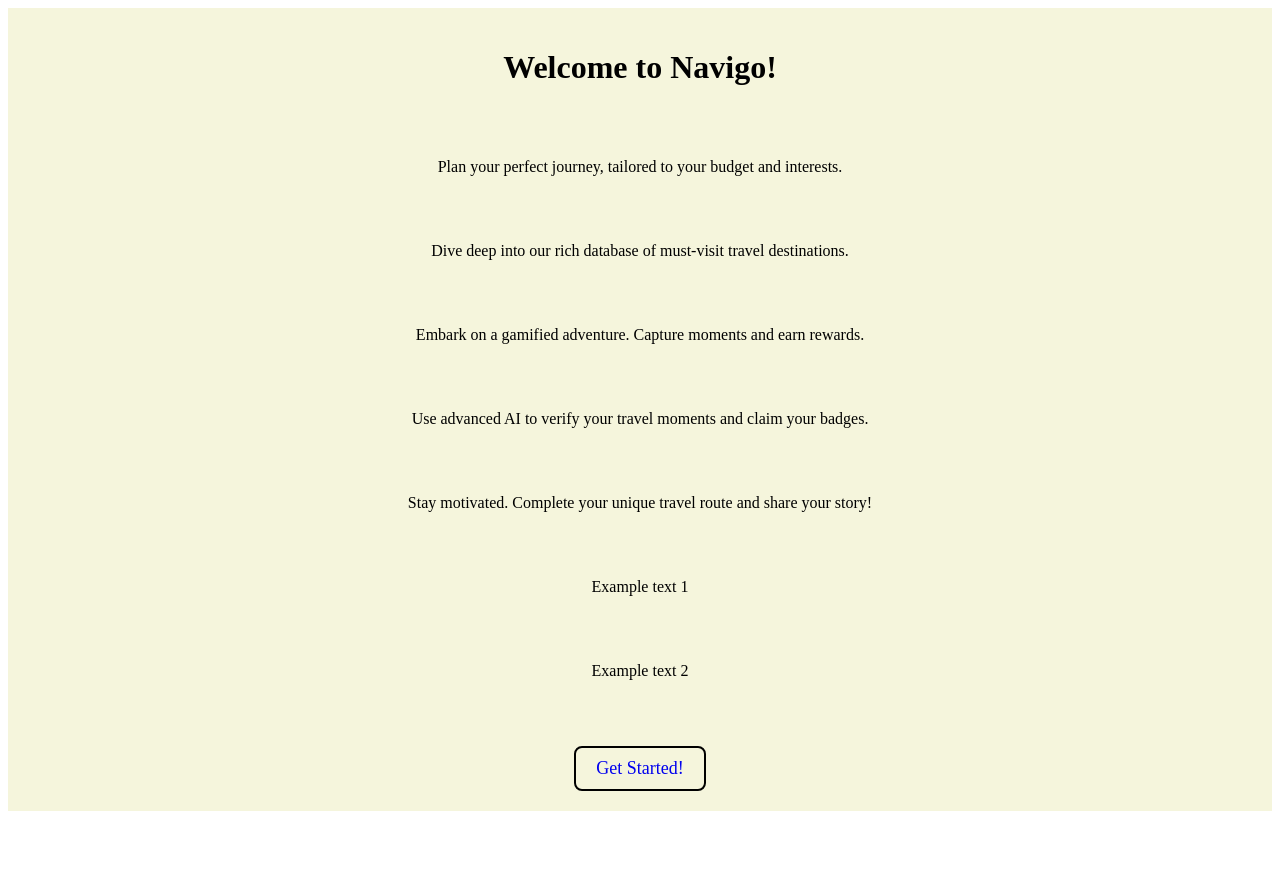
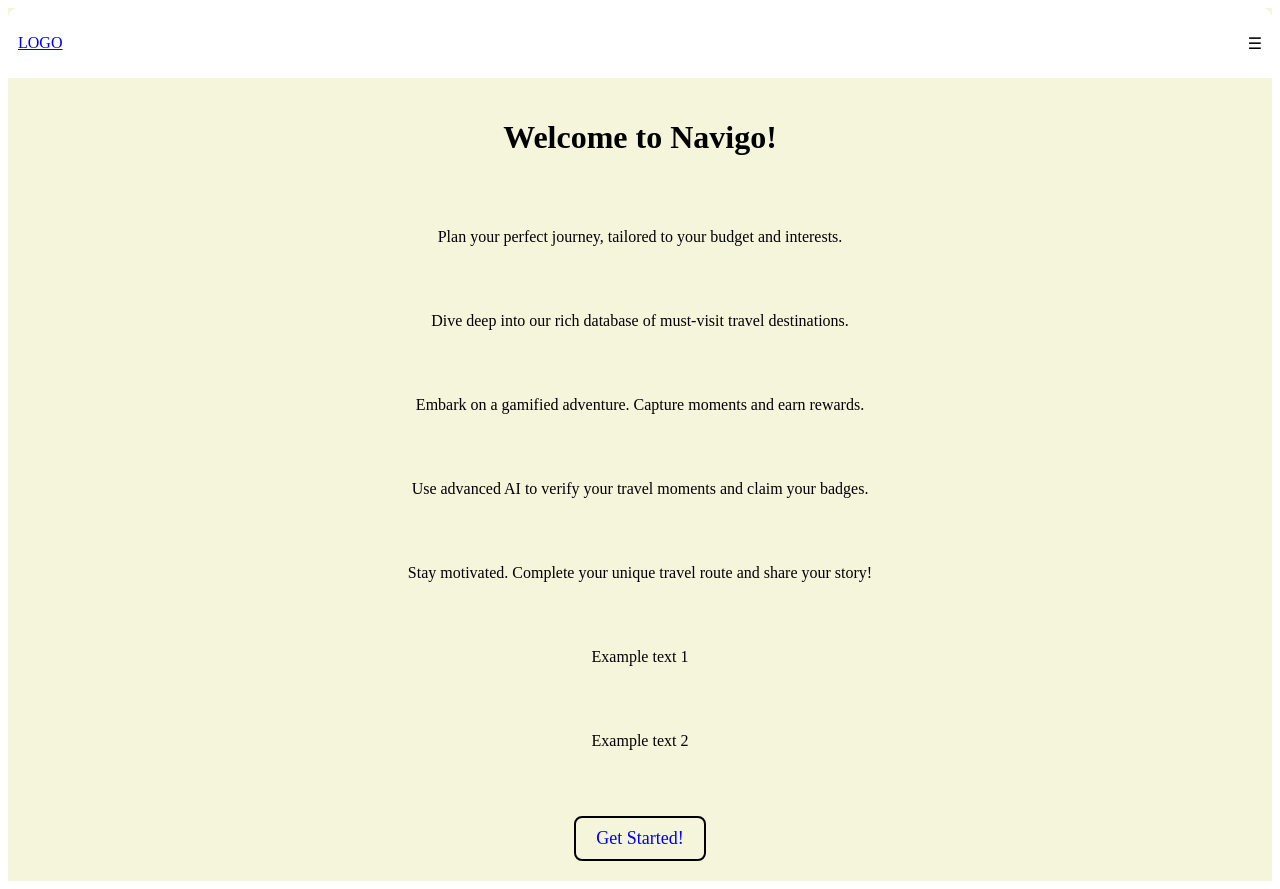
Before and after one commit to Omirekona/junction2023, a React app in the folder frontend/: page / in a window 1280 px wide. Before the commit the page ends 819 px from the top, so only its background shows below. Built offline with nearby package versions, Linux system fonts and the light colour scheme.

Commit message:
navbar works

```diff
--- a/frontend/src/App.jsx
+++ b/frontend/src/App.jsx
@@ -7,19 +7,18 @@ import LoginPage from './auth/Login';
 import RegisterPage from './auth/Register';
 import ForgotPasswordPage from './auth/ForgotPassword';
 import './App.css';
-import Drawer from 'react-modern-drawer'
+import NavBar from './navigation//NavBar';
 
 function App() {
-  const [isOpen, setIsOpen] = useState(false);
-  const toggleDrawer = () => {
-    setIsOpen((prevState) => !prevState);
-  };
 
   return (
     <Router>
       <div className="App" style={{backgroundColor: 'beige'}}>
         <main>
           {/* Route Handling */}
+          <header>
+            <NavBar />
+        </header>
           <Routes>
             <Route exact path="/" element={<HomePage />} />
             <Route path="/login" element={<LoginPage />} />
@@ -29,9 +28,6 @@ function App() {
             <Route path="/forgot-password" element={<ForgotPasswordPage/>} />
           </Routes>
         </main>
-
-        <header>
-        </header>
       </div>
     </Router>
   );
--- a/frontend/src/components/MapsPage.js
+++ b/frontend/src/components/MapsPage.js
@@ -3,7 +3,8 @@ import { GoogleMap, LoadScript, Polyline, Circle, InfoWindow, Marker } from '@re
 
 const containerStyle = {
   width: '100%',
-  height: '600px'
+  height: '600px',
+  zIndex: 1,
 };
 
 const center = {
@@ -25,6 +26,7 @@ function MapsPage() {
   return (
     <LoadScript googleMapsApiKey="AIzaSyA3Sl55b_VglknOaF81KxYdwy2kjfi4vyI">
       <GoogleMap
+        style={{ width: '80%', height: '500px', borderRadius: '0 0 10px 10px'}}
         mapContainerStyle={containerStyle}
         center={center}
         zoom={7}
--- /dev/null
+++ b/frontend/src/navigation/NavBar.js
@@ -0,0 +1,33 @@
+import React, { useState } from 'react';
+import { Link } from 'react-router-dom';
+
+function NavBar() {
+    const [drawerOpen, setDrawerOpen] = useState(false);
+
+    return (
+        <div style={{ display: 'flex', justifyContent: 'space-between', alignItems: 'center', padding: '10px', borderRadius: '10px 10px 0 0', backgroundColor: 'white' }}>
+            {/* Logo */}
+            <Link to="/">
+                <p>LOGO</p>
+                {/* <img src={LOGO} alt="Junction Logo" style={{ height: '50px' }} /> */}
+            </Link>
+
+            {/* Drawer Icon */}
+            <div onClick={() => [setDrawerOpen(!drawerOpen), console.log("drawer is open")]} style={{ cursor: 'pointer', zIndex: 15 }}>
+                &#9776;
+            </div>
+
+            {/* Drawer Menu (if open) */}
+            {drawerOpen && (
+                <div style={{ position: 'absolute', top: '60px', right: '10px', width: '200px', backgroundColor: 'white', borderRadius: '5px', boxShadow: '0px 0px 10px rgba(0, 0, 0, 0.1)', zIndex: 30 }}>
+                    <Link to="/" onClick={() => setDrawerOpen(false)} style={{ display: 'block', padding: '10px', textDecoration: 'none' }}>Home</Link>
+                    <Link to="/mission" onClick={() => setDrawerOpen(false)} style={{ display: 'block', padding: '10px', textDecoration: 'none' }}>Mission</Link>
+                    <Link to="/maps" onClick={() => setDrawerOpen(false)} style={{ display: 'block', padding: '10px', textDecoration: 'none' }}>Maps</Link>
+                    <Link to="/login" onClick={() => setDrawerOpen(false)} style={{ display: 'block', padding: '10px', textDecoration: 'none' }}>Login</Link>
+                </div>
+            )}
+        </div>
+    );
+}
+
+export default NavBar;
```
Also changed, not shown: frontend/src/constants/Junction-LOGO.png (added).
